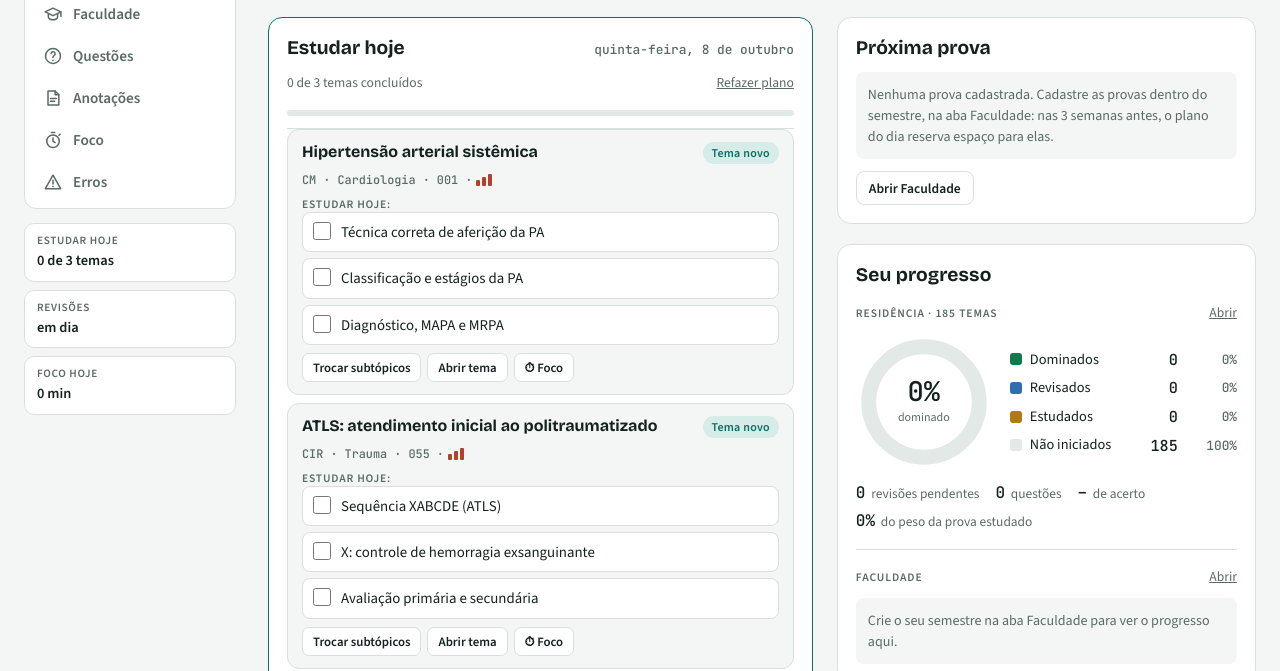
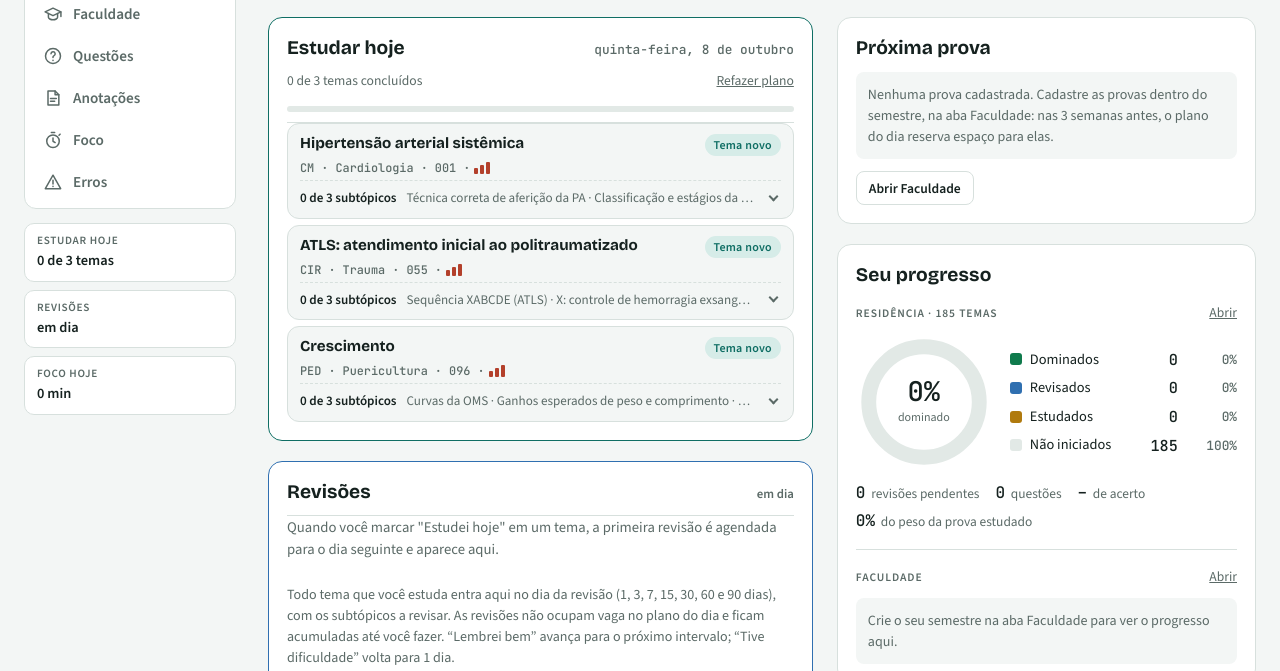
Before and after one commit to elialdojunior91tmedicins/Trilha-Medica, a plain HTML site: page src/checklist-residencia.html in a window 1280 px wide. Shown: the part 129-800 px from the top of the page. Drawn offline with nearby package versions, Linux system fonts and the light colour scheme.

Commit message:
Início: Estudar hoje compacto, com cartões recolhidos que abrem ao toque
Co-Authored-By: Claude Opus 5.5 <noreply@anthropic.com>
Claude-Session: https://claude.ai/code/session_01CgL1KmboFGoAajr99YkosU

```diff
--- a/index.html
+++ b/index.html
@@ -15,12 +15,12 @@
 <meta name="apple-mobile-web-app-title" content="Checklist">
 <meta name="apple-mobile-web-app-status-bar-style" content="default">
 <style>:root{color-scheme:light;padding-top:env(safe-area-inset-top,0px);padding-bottom:env(safe-area-inset-bottom,0px)}body{margin:0;font:14px/1.5 system-ui,-apple-system,sans-serif}img{max-width:100%}[hidden]{display:none!important}</style>
-<link rel="stylesheet" href="site.css?v=4141a0fa">
+<link rel="stylesheet" href="site.css?v=258f11ce">
 <script src="https://www.gstatic.com/firebasejs/10.12.2/firebase-app-compat.js"></script>
 <script src="https://www.gstatic.com/firebasejs/10.12.2/firebase-auth-compat.js"></script>
 <script src="https://www.gstatic.com/firebasejs/10.12.2/firebase-firestore-compat.js"></script>
-<script src="config.js?v=4141a0fa"></script>
-<script src="bridge.js?v=4141a0fa"></script>
+<script src="config.js?v=258f11ce"></script>
+<script src="bridge.js?v=258f11ce"></script>
 </head>
 <body>
 <script>
@@ -146,6 +146,17 @@ h2{font:700 1.2rem/1.2 var(--display);margin:0}
 .planhead{display:flex;justify-content:space-between;align-items:center;gap:10px;font-size:.85rem;color:var(--muted)}
 .pcard{background:var(--bg);border:1px solid var(--line);border-radius:12px;padding:12px 14px;display:flex;flex-direction:column;gap:8px}
 .pcard.pdone{opacity:.72}
+.psum{display:grid;grid-template-columns:auto minmax(0,1fr) auto;gap:10px;align-items:center;width:100%;background:none;border:0;border-top:1px dashed var(--line);padding:7px 0 0;color:var(--muted);font:inherit;font-size:.82rem;text-align:left;cursor:pointer}
+.psp{font-weight:600;color:var(--ink);white-space:nowrap}
+.pst{overflow:hidden;text-overflow:ellipsis;white-space:nowrap}
+.pchev{width:7px;height:7px;border-right:2px solid var(--muted);border-bottom:2px solid var(--muted);transform:rotate(45deg);margin:0 4px 3px}
+.psum[aria-expanded="true"] .pchev{transform:rotate(-135deg);margin-bottom:-3px}
+.pcard.pmini{padding:10px 12px;gap:4px}
+.pcard.pmini .pbody,.pcard.pmini .pacts{display:none}
+.pcard.pmini .ptitle{font-size:.95rem}
+#iToday .today{gap:10px}
+#iToday .today>p.how{display:none}
+#iToday .plan{gap:6px}
 .pcard.pdone .ptitle{text-decoration:line-through;text-decoration-color:var(--muted)}
 .ptop{display:flex;align-items:flex-start;justify-content:space-between;gap:10px}
 .ptitle{background:none;border:0;padding:0;text-align:left;font:700 1rem/1.25 var(--display);color:var(--ink);cursor:pointer;min-width:0}
@@ -2187,8 +2198,9 @@ function resetStudy(k){upd(k,x=>{delete x.last;delete x.step;delete x.pre;delete
 let revArm=null;
 function reviewTopic(k,good){upd(k,x=>{x.last=today();x.step=good?Math.min((x.step||0)+1,INT.length-1):0;if(good)x.l=Math.max(x.l||0,2)});logAct("r");markReviewed(k);commit()}
 
+let iPlanOpen=null;// no Início, os cartões do plano ficam recolhidos; este é o aberto
 function renderPlan(){
-  const P=ensurePlan(),pl=$("#plan");pl.innerHTML="";
+  const P=ensurePlan(),pl=$("#plan");pl.innerHTML="";const compact=view==="inicio";
   const CR=examCrunch(),cb=$("#crunchBar");cb.hidden=!CR.active;{const pn=$("#planNote");pn.hidden=!planNote;pn.textContent=planNote}
   if(CR.active)cb.textContent=(CR.manual?`Modo provas ligado manualmente até ${br(CR.until)}${CR.provas.length?` (${CR.provas.map(p=>p.name).join(", ")})`:""}. Residência pausada; o plano é só da faculdade.`:`Modo provas: ${CR.provas.length} provas entre ${br(CR.from)} e ${br(CR.until)} (${CR.provas.map(p=>p.name).join(", ")}). Residência pausada até ${br(CR.until)}; o plano é só da faculdade.`)+`${P.items.some(x=>x.cls!=="r-fac"&&x.cls!=="r-own"&&!(BYKEY[x.k]||{}).own)?" Toque em Refazer plano para aplicar hoje.":""}`;
   const doneN=P.items.filter(itemDone).length;
@@ -2201,6 +2213,13 @@ function renderPlan(){
     const tb=li.querySelector(".ptitle");tb.textContent=it.t;tb.onclick=()=>openTopic(it.key);
     li.querySelector(".reason").textContent=done?"Concluído":(p.cls==="r-new"?"Tema novo":p.txt);if(done)li.querySelector(".reason").className="reason r-done";
     const pa=li.querySelector(".pa");pa.textContent=`${it.area.code}${it.sp?" · "+it.sp:""} · ${String(it.num).padStart(3,"0")} · `;pa.appendChild(incEl(wOf(it),false));
+    if(compact&&!editing){const open=iPlanOpen===p.k,rev=p.cls==="r-rev";let prog;
+      if(p.cls==="r-weak"){const n=weakDone(p);prog=`${Math.min(n,WEAK_DAY_Q)} de ${WEAK_DAY_Q} questões`}
+      else if(p.subs.length){const L2=subList(it),dn=p.subs.filter(t=>rev?(p.chk||[]).includes(t):(L2.find(y=>y.t===t)||{}).done).length;prog=`${dn} de ${p.subs.length} subtópicos`}
+      else prog=done?"feito":"tema inteiro";
+      const sm=el(`<button class="psum" type="button" aria-expanded="${open}"><span class="psp"></span><span class="pst"></span><span class="pchev" aria-hidden="true"></span></button>`);
+      sm.querySelector(".psp").textContent=prog;sm.querySelector(".pst").textContent=open?"":p.subs.join(" · ");
+      sm.onclick=()=>{iPlanOpen=open?null:p.k;render()};if(!open)li.classList.add("pmini");li.querySelector(".pa").after(sm)}
     const body=li.querySelector(".pbody");
     if(p.prev&&BYKEY[p.prev.k]){const sw=el(`<p class="pswap"><span></span> <button class="link" type="button">Desfazer troca</button></p>`);
       sw.querySelector("span").textContent=`Entrou no lugar de “${BYKEY[p.prev.k].t}”, que volta a ser sugerido nos próximos dias.`;sw.querySelector("button").onclick=()=>undoSwap(p.k);body.appendChild(sw)}
@@ -3694,6 +3713,7 @@ const HELP=[
 - Na aba **Faculdade**, crie o semestre (uma pasta) e, dentro dele, as disciplinas e as provas: elas passam a ocupar vagas no plano quando se aproximam.
 - Registre erros no **caderno de erros** e escreva **anotações** dentro de cada tema.`],
 ["Estudar hoje",`O plano tem **3 temas com 3 subtópicos cada** e fica fixo até o dia virar. Sem provas por perto, ele traz um ponto fraco (se houver) e temas novos de maior incidência.
+- **No Início**, cada tema aparece resumido (quantos subtópicos já fez e quais são). Toque na linha do resumo para abrir os subtópicos e os botões; toque de novo para fechar. Na aba **Residência**, os cartões ficam sempre abertos.
 - **Concluir:** marque os subtópicos do dia. Tema sem subtópicos: **Estudei hoje**. Ponto fraco: faça 5 questões dele no dia.
 - **Estudou outro tema?** Ele entra no lugar de um tema proposto ainda não iniciado. **Desfazer troca** volta atrás.
 - **Trocar subtópicos:** escolha até 6 para o dia.
--- a/src/checklist-residencia.html
+++ b/src/checklist-residencia.html
@@ -122,6 +122,17 @@ h2{font:700 1.2rem/1.2 var(--display);margin:0}
 .planhead{display:flex;justify-content:space-between;align-items:center;gap:10px;font-size:.85rem;color:var(--muted)}
 .pcard{background:var(--bg);border:1px solid var(--line);border-radius:12px;padding:12px 14px;display:flex;flex-direction:column;gap:8px}
 .pcard.pdone{opacity:.72}
+.psum{display:grid;grid-template-columns:auto minmax(0,1fr) auto;gap:10px;align-items:center;width:100%;background:none;border:0;border-top:1px dashed var(--line);padding:7px 0 0;color:var(--muted);font:inherit;font-size:.82rem;text-align:left;cursor:pointer}
+.psp{font-weight:600;color:var(--ink);white-space:nowrap}
+.pst{overflow:hidden;text-overflow:ellipsis;white-space:nowrap}
+.pchev{width:7px;height:7px;border-right:2px solid var(--muted);border-bottom:2px solid var(--muted);transform:rotate(45deg);margin:0 4px 3px}
+.psum[aria-expanded="true"] .pchev{transform:rotate(-135deg);margin-bottom:-3px}
+.pcard.pmini{padding:10px 12px;gap:4px}
+.pcard.pmini .pbody,.pcard.pmini .pacts{display:none}
+.pcard.pmini .ptitle{font-size:.95rem}
+#iToday .today{gap:10px}
+#iToday .today>p.how{display:none}
+#iToday .plan{gap:6px}
 .pcard.pdone .ptitle{text-decoration:line-through;text-decoration-color:var(--muted)}
 .ptop{display:flex;align-items:flex-start;justify-content:space-between;gap:10px}
 .ptitle{background:none;border:0;padding:0;text-align:left;font:700 1rem/1.25 var(--display);color:var(--ink);cursor:pointer;min-width:0}
@@ -2163,8 +2174,9 @@ function resetStudy(k){upd(k,x=>{delete x.last;delete x.step;delete x.pre;delete
 let revArm=null;
 function reviewTopic(k,good){upd(k,x=>{x.last=today();x.step=good?Math.min((x.step||0)+1,INT.length-1):0;if(good)x.l=Math.max(x.l||0,2)});logAct("r");markReviewed(k);commit()}
 
+let iPlanOpen=null;// no Início, os cartões do plano ficam recolhidos; este é o aberto
 function renderPlan(){
-  const P=ensurePlan(),pl=$("#plan");pl.innerHTML="";
+  const P=ensurePlan(),pl=$("#plan");pl.innerHTML="";const compact=view==="inicio";
   const CR=examCrunch(),cb=$("#crunchBar");cb.hidden=!CR.active;{const pn=$("#planNote");pn.hidden=!planNote;pn.textContent=planNote}
   if(CR.active)cb.textContent=(CR.manual?`Modo provas ligado manualmente até ${br(CR.until)}${CR.provas.length?` (${CR.provas.map(p=>p.name).join(", ")})`:""}. Residência pausada; o plano é só da faculdade.`:`Modo provas: ${CR.provas.length} provas entre ${br(CR.from)} e ${br(CR.until)} (${CR.provas.map(p=>p.name).join(", ")}). Residência pausada até ${br(CR.until)}; o plano é só da faculdade.`)+`${P.items.some(x=>x.cls!=="r-fac"&&x.cls!=="r-own"&&!(BYKEY[x.k]||{}).own)?" Toque em Refazer plano para aplicar hoje.":""}`;
   const doneN=P.items.filter(itemDone).length;
@@ -2177,6 +2189,13 @@ function renderPlan(){
     const tb=li.querySelector(".ptitle");tb.textContent=it.t;tb.onclick=()=>openTopic(it.key);
     li.querySelector(".reason").textContent=done?"Concluído":(p.cls==="r-new"?"Tema novo":p.txt);if(done)li.querySelector(".reason").className="reason r-done";
     const pa=li.querySelector(".pa");pa.textContent=`${it.area.code}${it.sp?" · "+it.sp:""} · ${String(it.num).padStart(3,"0")} · `;pa.appendChild(incEl(wOf(it),false));
+    if(compact&&!editing){const open=iPlanOpen===p.k,rev=p.cls==="r-rev";let prog;
+      if(p.cls==="r-weak"){const n=weakDone(p);prog=`${Math.min(n,WEAK_DAY_Q)} de ${WEAK_DAY_Q} questões`}
+      else if(p.subs.length){const L2=subList(it),dn=p.subs.filter(t=>rev?(p.chk||[]).includes(t):(L2.find(y=>y.t===t)||{}).done).length;prog=`${dn} de ${p.subs.length} subtópicos`}
+      else prog=done?"feito":"tema inteiro";
+      const sm=el(`<button class="psum" type="button" aria-expanded="${open}"><span class="psp"></span><span class="pst"></span><span class="pchev" aria-hidden="true"></span></button>`);
+      sm.querySelector(".psp").textContent=prog;sm.querySelector(".pst").textContent=open?"":p.subs.join(" · ");
+      sm.onclick=()=>{iPlanOpen=open?null:p.k;render()};if(!open)li.classList.add("pmini");li.querySelector(".pa").after(sm)}
     const body=li.querySelector(".pbody");
     if(p.prev&&BYKEY[p.prev.k]){const sw=el(`<p class="pswap"><span></span> <button class="link" type="button">Desfazer troca</button></p>`);
       sw.querySelector("span").textContent=`Entrou no lugar de “${BYKEY[p.prev.k].t}”, que volta a ser sugerido nos próximos dias.`;sw.querySelector("button").onclick=()=>undoSwap(p.k);body.appendChild(sw)}
@@ -3670,6 +3689,7 @@ const HELP=[
 - Na aba **Faculdade**, crie o semestre (uma pasta) e, dentro dele, as disciplinas e as provas: elas passam a ocupar vagas no plano quando se aproximam.
 - Registre erros no **caderno de erros** e escreva **anotações** dentro de cada tema.`],
 ["Estudar hoje",`O plano tem **3 temas com 3 subtópicos cada** e fica fixo até o dia virar. Sem provas por perto, ele traz um ponto fraco (se houver) e temas novos de maior incidência.
+- **No Início**, cada tema aparece resumido (quantos subtópicos já fez e quais são). Toque na linha do resumo para abrir os subtópicos e os botões; toque de novo para fechar. Na aba **Residência**, os cartões ficam sempre abertos.
 - **Concluir:** marque os subtópicos do dia. Tema sem subtópicos: **Estudei hoje**. Ponto fraco: faça 5 questões dele no dia.
 - **Estudou outro tema?** Ele entra no lugar de um tema proposto ainda não iniciado. **Desfazer troca** volta atrás.
 - **Trocar subtópicos:** escolha até 6 para o dia.
--- a/sw.js
+++ b/sw.js
@@ -1,7 +1,7 @@
 /* Funciona sem internet: guarda os arquivos do app no aparelho.
    Arquivos do site: tenta a rede primeiro (para receber atualizações) e usa a cópia guardada se estiver sem internet.
    Fontes e Firebase: usa a cópia guardada. O banco de dados (Firestore) não passa por aqui. */
-const V = "checklist-4141a0fa";
+const V = "checklist-258f11ce";
 const CORE = ["./", "index.html", "bridge.js", "config.js", "site.css", "manifest.webmanifest",
   "icons/icon-192.png", "icons/icon-512.png", "icons/apple-touch-icon.png"];
 self.addEventListener("install", e => { e.waitUntil(caches.open(V).then(c => c.addAll(CORE)).then(() => self.skipWaiting())); });
```
